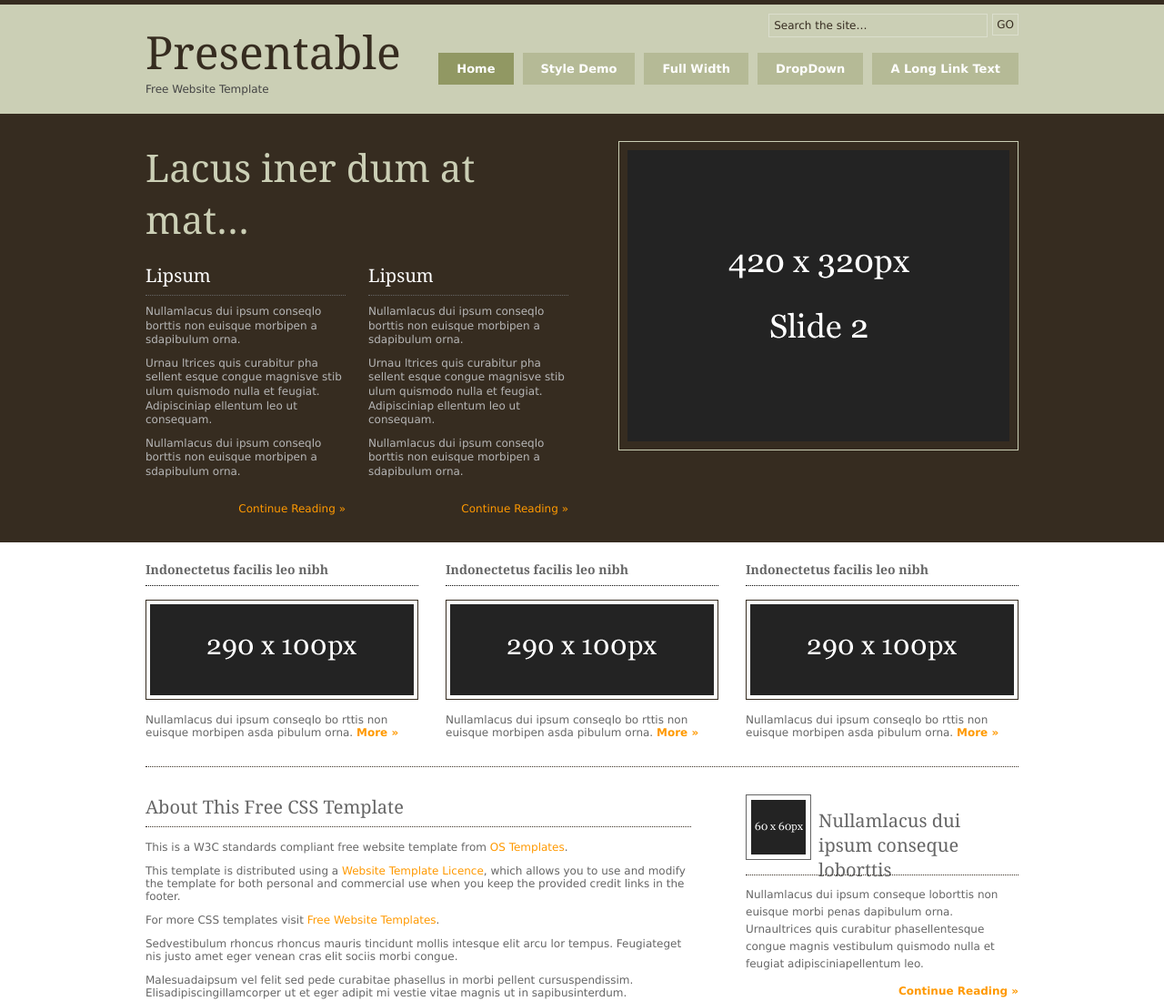
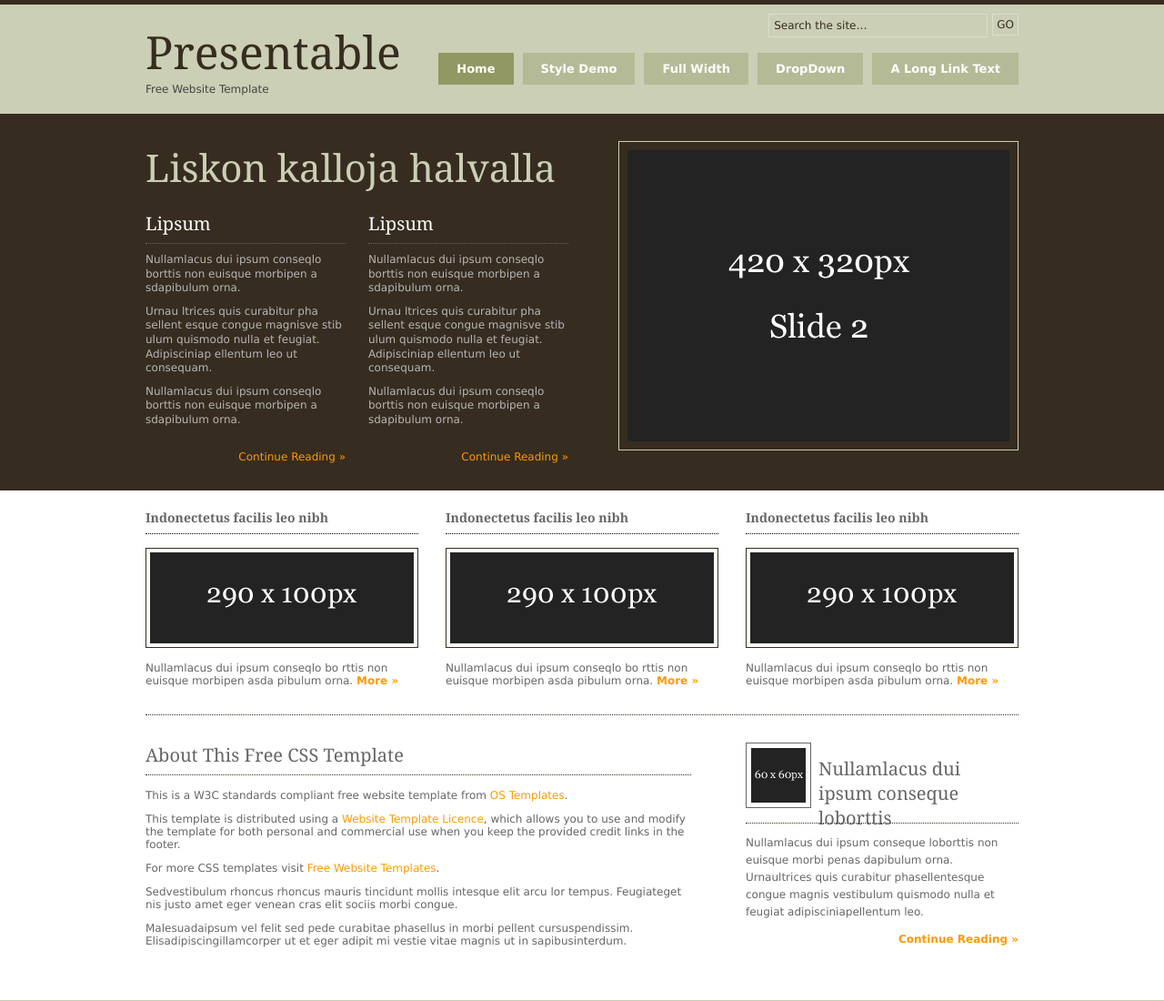
Before and after one commit to arttukeuda/arttukeuda.github.io, a plain HTML site: page demo3/index.html in a window 1280 px wide. Shown: the top 1100 px of the page at 91% size. Drawn offline with Linux system fonts and the light colour scheme.

Commit message:
Update index.html

```diff
--- a/demo3/index.html
+++ b/demo3/index.html
@@ -52,7 +52,7 @@ Licence URI: http://www.os-templates.com/template-terms
 <div class="wrapper col2">
   <div id="intro">
     <div class="fl_left">
-      <h1>Lacus iner dum at mat&hellip;</h1>
+      <h1>Liskon kalloja halvalla</h1>
       <ul>
         <li>
           <h2>Lipsum</h2>
```
